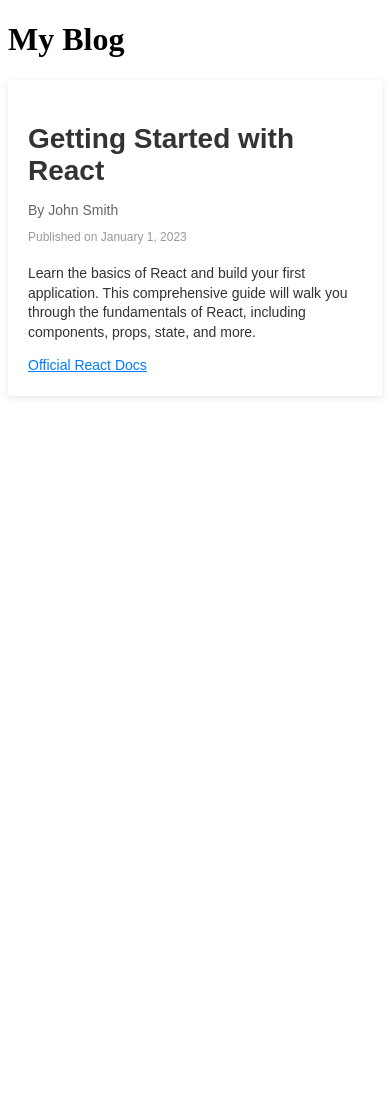
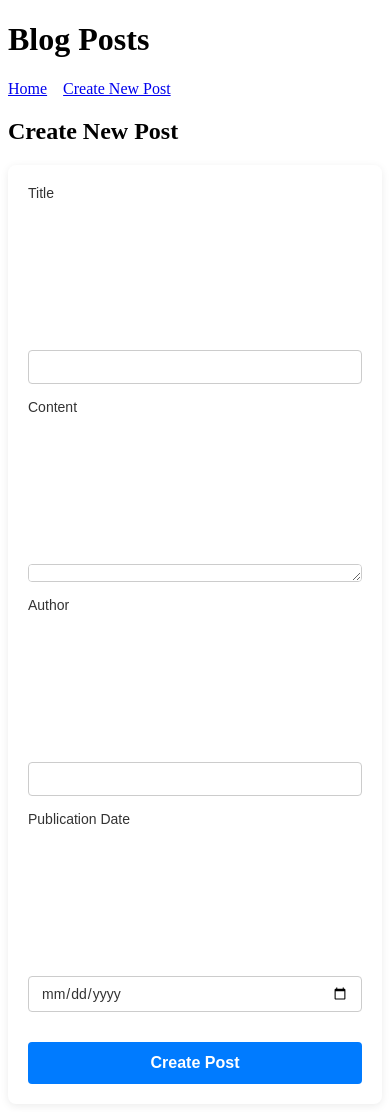
Before and after one commit to Sonali-b23/blog-post-listing, a React (Vite) app: page /create in a window 390 px wide. Before the commit the page ends 844 px from the top, so only its background shows below. Built offline with nearby package versions, Linux system fonts and the light colour scheme.

Commit message:
Implement Blog Post Creation and Editing Feature (Challenge 3)

```diff
--- a/src/App.jsx
+++ b/src/App.jsx
@@ -1,34 +1,99 @@
-import React from 'react';
-import { BrowserRouter as Router } from 'react-router-dom';
-import BlogPostDetail from './components/BlogPostDetail/BlogPostDetail'; // correct import
+import React, { useState } from 'react';
+import { BrowserRouter as Router, Routes, Route, useParams, Link } from 'react-router-dom';
+import BlogPostList from './components/BlogPostList/BlogPostList';
+import BlogPostDetail from './components/BlogPostDetail/BlogPostDetail';
+import BlogPostCreate from './components/BlogPostForm/BlogPostCreate';
+import BlogPostEdit from './components/BlogPostForm/BlogPostEdit';
 import './App.css';
 
-// Simulated single blog post for testing
-const singlePost = {
-  title: 'Getting Started with React',
-  content: `
-    <p>Learn the basics of React and build your first application. This comprehensive guide will walk you through the fundamentals of React, including components, props, state, and more.</p>
-    <a href="https://reactjs.org" target="_blank" rel="noopener noreferrer">Official React Docs</a>
-  `,
-  author: 'John Smith',
-  date: '2023-01-01',
-};
+// Sample blog posts data
+const initialPosts = [
+  {
+    id: '1',
+    title: 'Getting Started with React',
+    summary: 'Learn the basics of React and build your first application.',
+    content: `<p>Learn the basics of React and build your first application. This comprehensive guide will walk you through the fundamentals of React, including components, props, state, and more.</p><a href='https://reactjs.org' target='_blank' rel='noopener noreferrer'>Official React Docs</a>` ,
+    author: 'John Doe',
+    date: '2023-01-01',
+    url: '/posts/1',
+  },
+  {
+    id: '2',
+    title: 'CSS Grid vs. Flexbox',
+    summary: 'A comparison of two powerful layout systems in CSS.',
+    content: `<p>A comparison of two powerful layout systems in CSS. Learn when to use Grid and when to use Flexbox for your layouts.</p>`,
+    author: 'Jane Smith',
+    date: '2023-02-15',
+    url: '/posts/2',
+  },
+  {
+    id: '3',
+    title: 'Accessibility in Web Development',
+    summary: 'Tips for making your web applications more accessible.',
+    content: `<p>Tips for making your web applications more accessible. Learn about ARIA roles, keyboard navigation, and more.</p>`,
+    author: 'Alex Lee',
+    date: '2023-03-10',
+    url: '/posts/3',
+  },
+];
+
+function BlogPostDetailWrapper({ posts }) {
+  const { postId } = useParams();
+  const post = posts.find((p) => p.id === postId);
+  if (!post) return <BlogPostDetail />;
+  return (
+    <BlogPostDetail
+      title={post.title}
+      content={post.content}
+      author={post.author}
+      date={post.date}
+    />
+  );
+}
 
 function App() {
+  const [posts, setPosts] = useState(initialPosts);
+
+  const handleCreate = (data) => {
+    const newId = (posts.length + 1).toString();
+    const newPost = {
+      ...data,
+      id: newId,
+      summary: data.content.replace(/<[^>]+>/g, '').slice(0, 100),
+      url: `/posts/${newId}`,
+    };
+    setPosts([newPost, ...posts]);
+  };
+
+  const handleEdit = (postId, data) => {
+    setPosts(posts.map((post) =>
+      post.id === postId
+        ? {
+            ...post,
+            ...data,
+            summary: data.content.replace(/<[^>]+>/g, '').slice(0, 100),
+          }
+        : post
+    ));
+  };
+
   return (
     <Router>
       <div className="app">
         <header className="app-header">
-          <h1>My Blog</h1>
+          <h1>Blog Posts</h1>
+          <nav style={{ marginBottom: 20 }}>
+            <Link to="/" style={{ marginRight: 16 }}>Home</Link>
+            <Link to="/create">Create New Post</Link>
+          </nav>
         </header>
         <main className="app-main">
-          {/* Render a single blog post */}
-          <BlogPostDetail
-            title={singlePost.title}
-            content={singlePost.content}
-            author={singlePost.author}
-            date={singlePost.date}
-          />
+          <Routes>
+            <Route path="/" element={<BlogPostList posts={posts} />} />
+            <Route path="/create" element={<BlogPostCreate onCreate={handleCreate} />} />
+            <Route path="/edit/:postId" element={<BlogPostEdit posts={posts} onEdit={handleEdit} />} />
+            <Route path="/posts/:postId" element={<BlogPostDetailWrapper posts={posts} />} />
+          </Routes>
         </main>
       </div>
     </Router>
@@ -36,58 +101,3 @@ function App() {
 }
 
 export default App;
-
-// import React from 'react';
-// import { BrowserRouter as Router } from 'react-router-dom';
-// // import BlogPostList from './components/BlogPostList/BlogPostList';
-// import BlogPostDetail from './components/BlogPostDetail/BlogPostDetail';
-// import './App.css';
-
-// // Sample blog posts data
-// const samplePosts = [
-//   {
-//     id: '1',
-//     title: 'Getting Started with React',
-//     summary: 'Learn the basics of React and build your first application. This comprehensive guide will walk you through the fundamentals of React, including components, props, state, and more.',
-//     date: '2023-01-01',
-//     url: '/posts/1',
-//   },
-//   {
-//     id: '2',
-//     title: 'CSS Grid vs. Flexbox',
-//     summary: 'A comparison of two powerful layout systems in CSS. Understand when to use Grid vs Flexbox, and how they can work together to create complex layouts with ease.',
-//     date: '2023-02-15',
-//     url: '/posts/2',
-//   },
-//   {
-//     id: '3',
-//     title: 'Accessibility in Web Development',
-//     summary: 'Tips for making your web applications more accessible. Learn about ARIA attributes, semantic HTML, keyboard navigation, and other essential practices for inclusive web design.',
-//     date: '2023-03-10',
-//     url: '/posts/3',
-//   },
-//   {
-//     id: '4',
-//     title: 'Modern JavaScript Features',
-//     summary: 'Explore the latest features in JavaScript and how they can improve your code. From async/await to optional chaining, discover how modern JavaScript can make your code more elegant.',
-//     date: '2023-04-20',
-//     url: '/posts/4',
-//   },
-// ];
-
-// function App() {
-//   return (
-//     <Router>
-//       <div className="app">
-//         <header className="app-header">
-//           <h1>My Blog</h1>
-//         </header>
-//         <main className="app-main">
-//           <BlogPostList posts={samplePosts} />
-//         </main>
-//       </div>
-//     </Router>
-//   );
-// }
-
-// export default App;
--- /dev/null
+++ b/src/components/BlogPostForm/BlogPostCreate.jsx
@@ -0,0 +1,24 @@
+import React, { useState } from 'react';
+import { useNavigate } from 'react-router-dom';
+import BlogPostForm from './BlogPostForm';
+
+const BlogPostCreate = ({ onCreate }) => {
+  const navigate = useNavigate();
+  const [submitting, setSubmitting] = useState(false);
+
+  const handleCreate = (data) => {
+    setSubmitting(true);
+    onCreate(data);
+    setSubmitting(false);
+    navigate('/');
+  };
+
+  return (
+    <div>
+      <h2>Create New Post</h2>
+      <BlogPostForm onSubmit={handleCreate} submitting={submitting} />
+    </div>
+  );
+};
+
+export default BlogPostCreate;
--- /dev/null
+++ b/src/components/BlogPostForm/BlogPostEdit.jsx
@@ -0,0 +1,25 @@
+import React from 'react';
+import { useNavigate, useParams } from 'react-router-dom';
+import BlogPostForm from './BlogPostForm';
+
+const BlogPostEdit = ({ posts, onEdit }) => {
+  const { postId } = useParams();
+  const navigate = useNavigate();
+  const post = posts.find((p) => p.id === postId);
+
+  if (!post) return <p>Post not found.</p>;
+
+  const handleEdit = (data) => {
+    onEdit(postId, data);
+    navigate(`/posts/${postId}`);
+  };
+
+  return (
+    <div>
+      <h2>Edit Post</h2>
+      <BlogPostForm post={post} onSubmit={handleEdit} />
+    </div>
+  );
+};
+
+export default BlogPostEdit;
--- /dev/null
+++ b/src/components/BlogPostForm/BlogPostForm.jsx
@@ -0,0 +1,102 @@
+import React, { useState, useEffect } from 'react';
+import PropTypes from 'prop-types';
+import styles from './BlogPostForm.module.css';
+
+const BlogPostForm = ({ post, onSubmit }) => {
+  const [title, setTitle] = useState(post?.title || '');
+  const [content, setContent] = useState(post?.content || '');
+  const [author, setAuthor] = useState(post?.author || '');
+  const [date, setDate] = useState(post?.date || '');
+  const [errors, setErrors] = useState({});
+  const [submitting, setSubmitting] = useState(false);
+
+  useEffect(() => {
+    setTitle(post?.title || '');
+    setContent(post?.content || '');
+    setAuthor(post?.author || '');
+    setDate(post?.date || '');
+  }, [post]);
+
+  const handleSubmit = (e) => {
+    e.preventDefault();
+    const newErrors = {};
+    if (!title) newErrors.title = 'Required';
+    if (!content) newErrors.content = 'Required';
+    if (!author) newErrors.author = 'Required';
+    if (!date) newErrors.date = 'Required';
+    setErrors(newErrors);
+    if (Object.keys(newErrors).length === 0) {
+      setSubmitting(true);
+      onSubmit({ title, content, author, date });
+      setSubmitting(false);
+    }
+  };
+
+  return (
+    <form className={styles.blogPostForm} onSubmit={handleSubmit} noValidate>
+      <div className={styles.formGroup}>
+        <label htmlFor="title">Title</label>
+        <input
+          id="title"
+          type="text"
+          value={title}
+          onChange={(e) => setTitle(e.target.value)}
+          className={errors.title ? styles.inputError : ''}
+        />
+        {errors.title && <p className={styles.error}>{errors.title}</p>}
+      </div>
+      <div className={styles.formGroup}>
+        <label htmlFor="content">Content</label>
+        <textarea
+          id="content"
+          value={content}
+          onChange={(e) => setContent(e.target.value)}
+          className={errors.content ? styles.inputError : ''}
+          rows={6}
+        />
+        {errors.content && <p className={styles.error}>{errors.content}</p>}
+      </div>
+      <div className={styles.formGroup}>
+        <label htmlFor="author">Author</label>
+        <input
+          id="author"
+          type="text"
+          value={author}
+          onChange={(e) => setAuthor(e.target.value)}
+          className={errors.author ? styles.inputError : ''}
+        />
+        {errors.author && <p className={styles.error}>{errors.author}</p>}
+      </div>
+      <div className={styles.formGroup}>
+        <label htmlFor="date">Publication Date</label>
+        <input
+          id="date"
+          type="date"
+          value={date}
+          onChange={(e) => setDate(e.target.value)}
+          className={errors.date ? styles.inputError : ''}
+        />
+        {errors.date && <p className={styles.error}>{errors.date}</p>}
+      </div>
+      <button
+        type="submit"
+        className={styles.submitButton}
+        disabled={submitting}
+      >
+        {submitting ? 'Submitting...' : post ? 'Update Post' : 'Create Post'}
+      </button>
+    </form>
+  );
+};
+
+BlogPostForm.propTypes = {
+  post: PropTypes.shape({
+    title: PropTypes.string,
+    content: PropTypes.string,
+    author: PropTypes.string,
+    date: PropTypes.string,
+  }),
+  onSubmit: PropTypes.func.isRequired,
+};
+
+export default BlogPostForm;
--- /dev/null
+++ b/src/components/BlogPostForm/BlogPostForm.module.css
@@ -0,0 +1,111 @@
+.blogPostForm {
+  max-width: 800px;
+  margin: 0 auto;
+  background: #fff;
+  padding: 40px;
+  border-radius: 8px;
+  box-shadow: 0 2px 8px rgba(0,0,0,0.08);
+  font-family: 'Arial', sans-serif;
+}
+
+.formGroup {
+  display: flex;
+  align-items: flex-start;
+  margin-bottom: 20px;
+}
+
+.formGroup label {
+  flex: 0 0 160px;
+  text-align: right;
+  margin-right: 10px;
+  font-size: 16px;
+  color: #333;
+  padding-top: 6px;
+  font-family: 'Arial', sans-serif;
+}
+
+.formGroup input,
+.formGroup textarea {
+  flex: 1 1 0;
+  font-size: 16px;
+  color: #333;
+  border: 1px solid #CCCCCC;
+  border-radius: 4px;
+  padding: 8px 12px;
+  outline: none;
+  transition: border-color 0.2s;
+  font-family: 'Arial', sans-serif;
+  background: #fff;
+}
+
+.formGroup input:focus,
+.formGroup textarea:focus {
+  border-color: #007bff;
+  box-shadow: 0 0 0 2px #e3f0ff;
+}
+
+.inputError {
+  border-color: #ff0000 !important;
+}
+
+.error {
+  color: #ff0000;
+  font-size: 14px;
+  margin: 5px 0 0 0;
+}
+
+.submitButton {
+  background: #007bff;
+  color: #fff;
+  border: none;
+  border-radius: 4px;
+  padding: 12px 32px;
+  font-size: 16px;
+  font-weight: bold;
+  cursor: pointer;
+  float: right;
+  margin-top: 20px;
+  transition: background 0.2s;
+  font-family: 'Arial', sans-serif;
+}
+
+.submitButton:disabled {
+  background: #6cb2ff;
+  cursor: not-allowed;
+}
+
+@media (max-width: 1200px) {
+  .blogPostForm {
+    max-width: 100%;
+  }
+}
+
+@media (max-width: 768px) {
+  .blogPostForm {
+    padding: 20px;
+  }
+  .formGroup {
+    flex-direction: column;
+    align-items: stretch;
+    margin-bottom: 15px;
+  }
+  .formGroup label {
+    text-align: left;
+    margin-bottom: 5px;
+    font-size: 14px;
+    margin-right: 0;
+    padding-top: 0;
+  }
+  .formGroup input,
+  .formGroup textarea {
+    font-size: 14px;
+  }
+  .error {
+    font-size: 12px;
+  }
+  .submitButton {
+    width: 100%;
+    float: none;
+    margin-top: 15px;
+  }
+}
--- a/src/components/BlogPostItem/BlogPostItem.jsx
+++ b/src/components/BlogPostItem/BlogPostItem.jsx
@@ -3,7 +3,7 @@ import { Link } from 'react-router-dom';
 import PropTypes from 'prop-types';
 import styles from './BlogPostItem.module.css';
 
-const BlogPostItem = ({ title, summary, date, url }) => {
+const BlogPostItem = ({ id, title, summary, date, url }) => {
   const formattedDate = new Date(date).toLocaleDateString('en-US', {
     year: 'numeric',
     month: 'long',
@@ -17,11 +17,13 @@ const BlogPostItem = ({ title, summary, date, url }) => {
       </Link>
       <p className={styles.summary}>{summary}</p>
       <p className={styles.date}>Published on {formattedDate}</p>
+      <Link to={`/edit/${id}`} className={styles.editButton}>Edit</Link>
     </article>
   );
 };
 
 BlogPostItem.propTypes = {
+  id: PropTypes.oneOfType([PropTypes.string, PropTypes.number]).isRequired,
   title: PropTypes.string.isRequired,
   summary: PropTypes.string.isRequired,
   date: PropTypes.string.isRequired,
--- a/src/components/BlogPostList/BlogPostList.jsx
+++ b/src/components/BlogPostList/BlogPostList.jsx
@@ -17,6 +17,7 @@ const BlogPostList = ({ posts }) => {
       {posts.map((post) => (
         <BlogPostItem
           key={post.id}
+          id={post.id}
           title={post.title}
           summary={post.summary}
           date={post.date}
```
Also changed, not shown: package.json (+0 -39 lines), src/components/BlogPostItem/BlogPostItem.module.css (+19 -0 lines).
